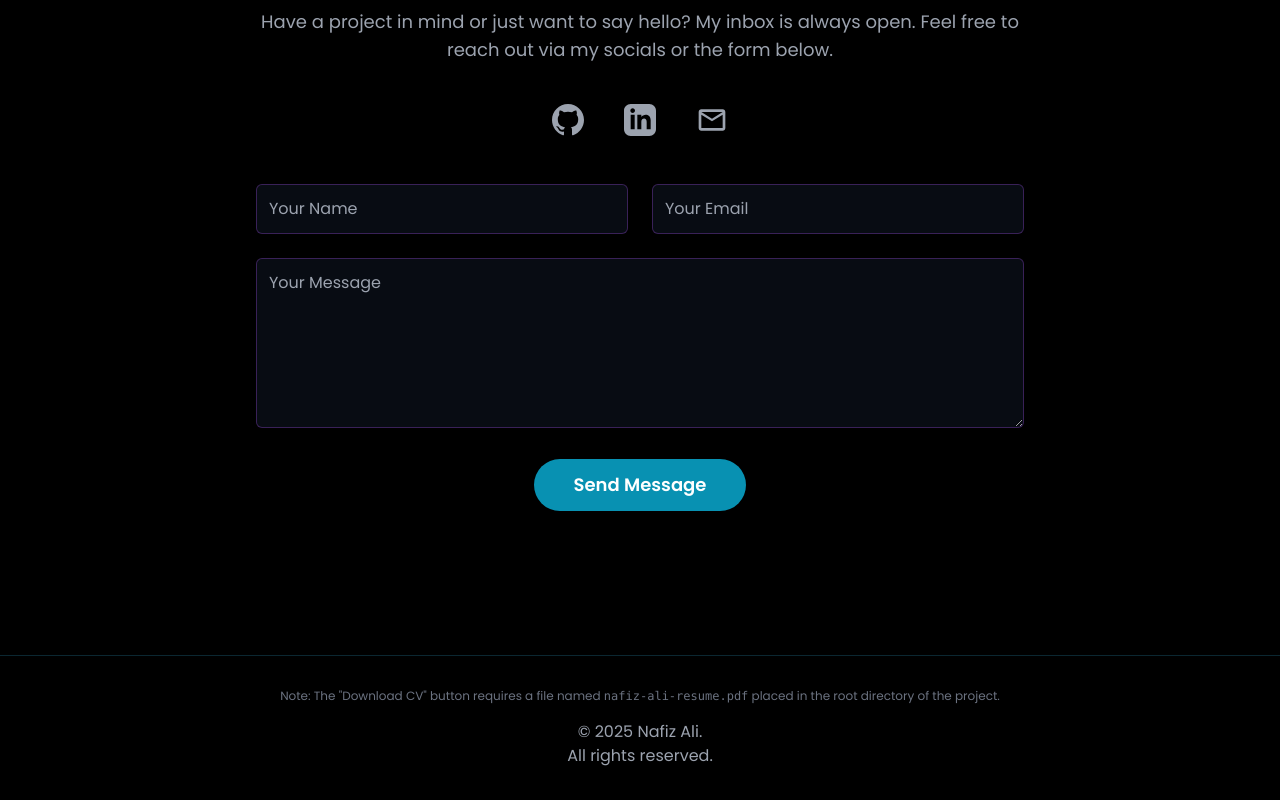
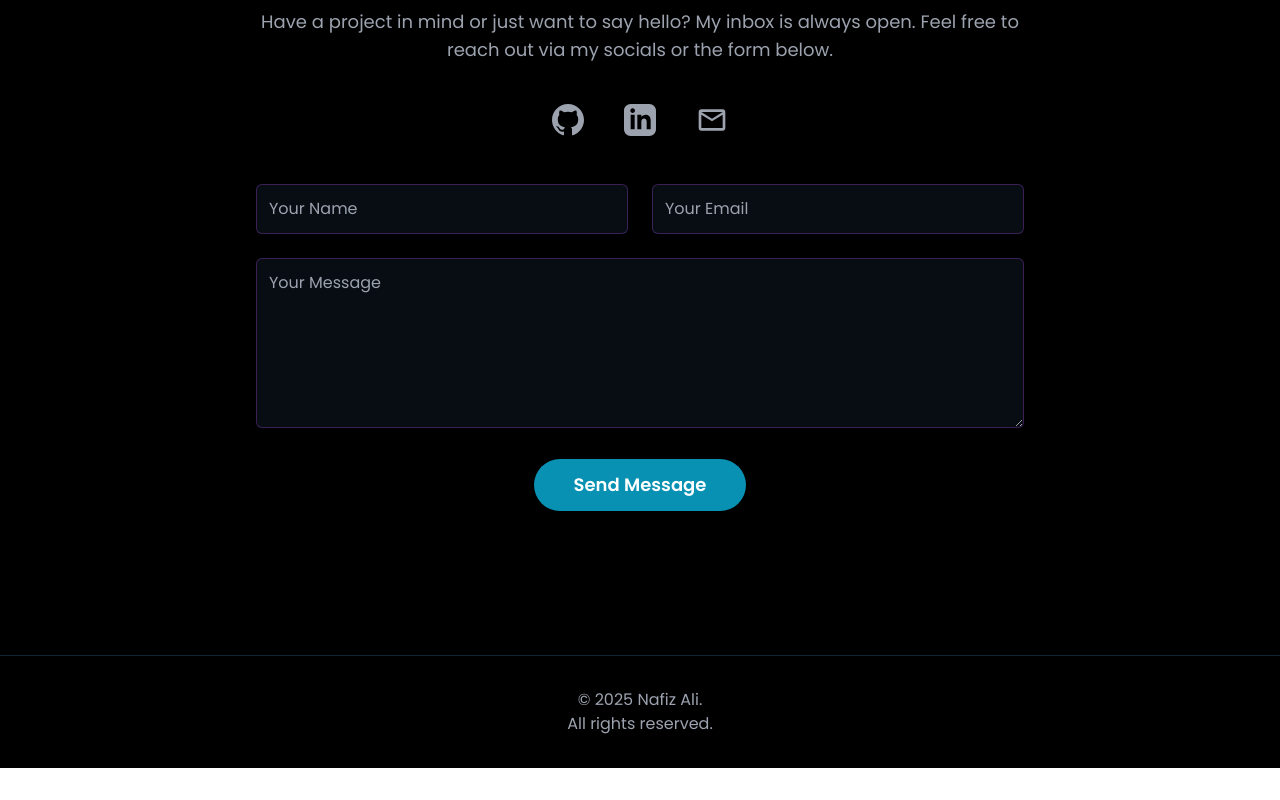
Before and after one commit to nafiz-ali/personal-portfolio, a React (Vite) app: page / in a window 1280 px wide. Shown: the part 4484-5284 px from the top of the page. After the commit the page ends 5252 px from the top, so only its background shows below. Built offline with nearby package versions, Linux system fonts and the light colour scheme.

Commit message:
Update App.tsx

```diff
--- a/App.tsx
+++ b/App.tsx
@@ -51,9 +51,6 @@ const App: React.FC = () => {
         <Contact />
       </main>
       <footer className="text-center py-8 bg-black/50 border-t border-t-cyan-900/50">
-          <p className="text-xs text-gray-500 mb-4 px-4">
-            Note: The "Download CV" button requires a file named <code>nafiz-ali-resume.pdf</code> placed in the root directory of the project.
-          </p>
           <p className="text-gray-400">&copy; {new Date().getFullYear()} Nafiz Ali.<br /> All rights reserved.</p>
       </footer>
     </div>
```
